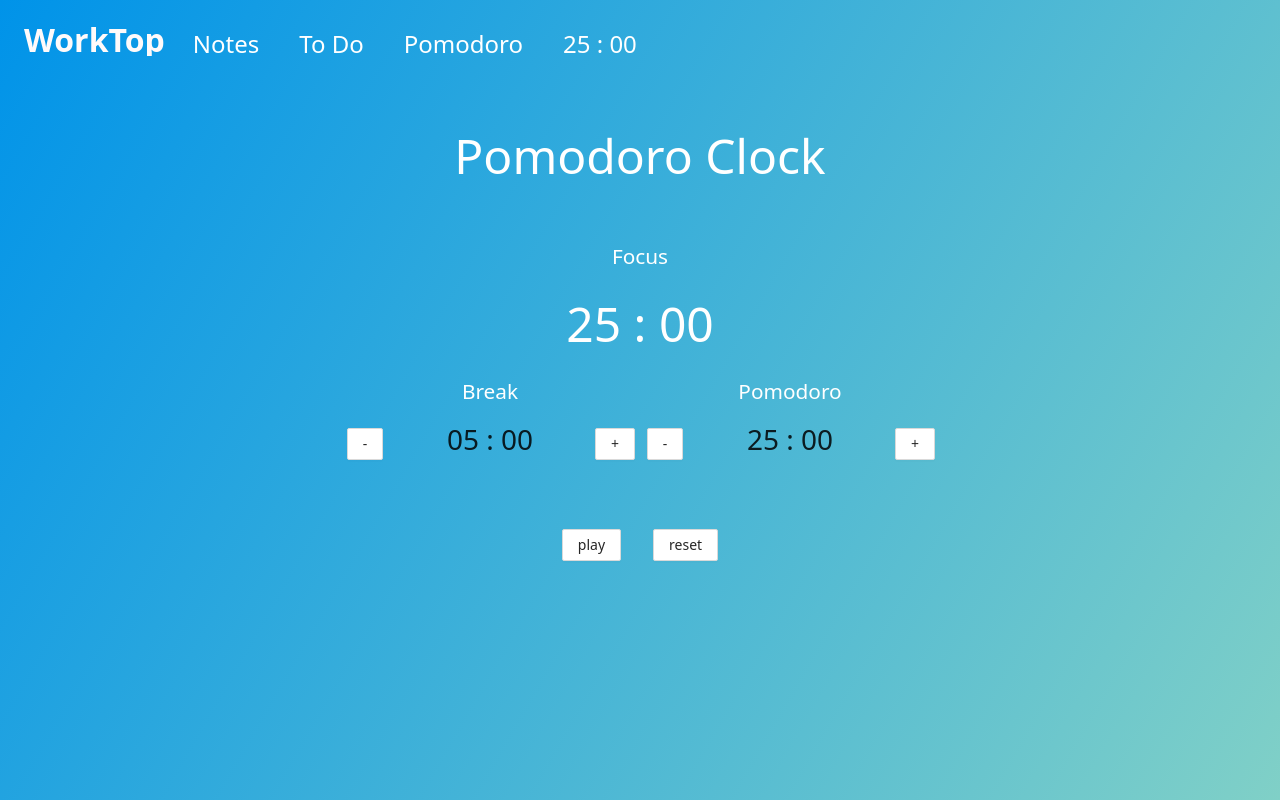
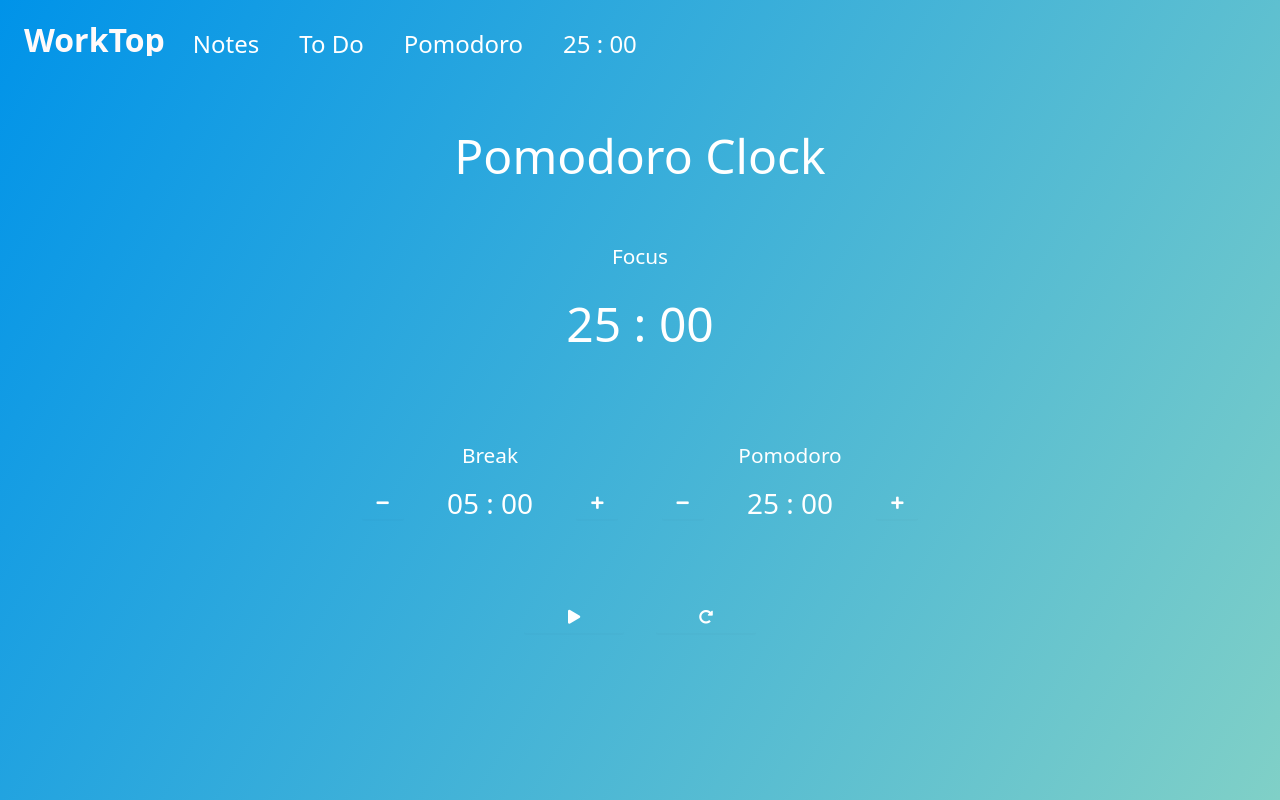
Before and after one commit to wszedziezuber/worktop, a React (Create React App) app: page /pomodoro in a window 1280 px wide. Built offline with nearby package versions, Linux system fonts and the light colour scheme.

Commit message:
components styling, fixed pomodoro clock

```diff
--- a/src/App.js
+++ b/src/App.js
@@ -1,35 +1,40 @@
-import React, { useState, useEffect } from "react";
-import "./App.css";
-import "../node_modules/@fortawesome/fontawesome-free/css/all.css";
-import "../node_modules/antd/dist/antd.css";
-import { PageHeader, Button } from "antd";
-import { nanoid } from "nanoid";
+import React, { useState, useEffect } from 'react';
+import './App.css';
+import '../node_modules/@fortawesome/fontawesome-free/css/all.css';
+import '../node_modules/antd/dist/antd.css';
+import { PageHeader, Button } from 'antd';
+import { nanoid } from 'nanoid';
 
-import { Form } from "./components/Form/Form";
-import { TodoList } from "./components/Todo/TodoList";
-import { PomodoroClock } from "./components/Pomodoro/PomodoroClock";
-import { NotesList } from "./components/Notes/NotesList";
-import { SearchBar } from "./components/Notes/Search";
-import { formatTime } from "./components/Pomodoro/PomodoroClock"
+import { Form } from './components/Form/Form';
+import { TodoList } from './components/Todo/TodoList';
+import { PomodoroClock } from './components/Pomodoro/PomodoroClock';
+import { NotesList } from './components/Notes/NotesList';
+import { SearchBar } from './components/Notes/Search';
+import { formatTime } from './components/Pomodoro/PomodoroClock';
 
-import { BrowserRouter as Router, Switch, Route, Link } from "react-router-dom";
+import {
+	BrowserRouter as Router,
+	Switch,
+	Route,
+	Link,
+	Redirect,
+} from 'react-router-dom';
 
 export default function App() {
 	//App State - ToDo List
-  const [inputText, setInputText] = useState("");
+	const [inputText, setInputText] = useState('');
 	const [todos, setTodos] = useState([]);
-  const [status, setStatus] = useState("all");
+	const [status, setStatus] = useState('all');
 	const [filteredTodos, setFilteredTodos] = useState([]);
 	//App State - Notes
 	const [notes, setNotes] = useState([]);
-  const [searchText, setSearchText] = useState("");
+	const [searchText, setSearchText] = useState('');
 	//App State - Pomodoro
 	const [displayTime, setDisplayTime] = useState(25 * 60);
 	const [breakTime, setBreakTime] = useState(5 * 60);
 	const [sessionTime, setSessionTime] = useState(25 * 60);
 	const [timerOn, setTimerOn] = useState(false);
 	const [onBreak, setOnBreak] = useState(false);
-
 
 	//get Local todos once app starts
 
@@ -46,10 +51,10 @@ export default function App() {
 	//Functions
 	const filterHandler = () => {
 		switch (status) {
-      case "completed":
+			case 'completed':
 				setFilteredTodos(todos.filter((todo) => todo.completed === true));
 				break;
-      case "uncompleted":
+			case 'uncompleted':
 				setFilteredTodos(todos.filter((todo) => todo.completed === false));
 				break;
 			default:
@@ -76,25 +81,24 @@ export default function App() {
 
 	//Save to local storage
 	const saveTodosAndNotes = () => {
-    localStorage.setItem("todos", JSON.stringify(todos));
-    localStorage.setItem("notes", JSON.stringify(notes));
+		localStorage.setItem('todos', JSON.stringify(todos));
+		localStorage.setItem('notes', JSON.stringify(notes));
 	};
 
 	const getLocalTodosAndNotes = () => {
 		if (
-      localStorage.getItem("todos") === null &&
-      localStorage.getItem("notes") === null
+			localStorage.getItem('todos') === null &&
+			localStorage.getItem('notes') === null
 		) {
-      localStorage.setItem("todos", JSON.stringify([]));
-      localStorage.setItem("notes", JSON.stringify([]));
+			localStorage.setItem('todos', JSON.stringify([]));
+			localStorage.setItem('notes', JSON.stringify([]));
 		} else {
-      let todoLocal = JSON.parse(localStorage.getItem("todos"));
-      let notesLocal = JSON.parse(localStorage.getItem("notes"));
+			let todoLocal = JSON.parse(localStorage.getItem('todos'));
+			let notesLocal = JSON.parse(localStorage.getItem('notes'));
 			setTodos(todoLocal);
 			setNotes(notesLocal);
 		}
 	};
-
 
 	//APP
 
@@ -129,19 +133,18 @@ export default function App() {
 							</Link>
 						</a>,
 						<a className="navLink timer">
-            <Link to="/pomodoro">
-              <Button type="text" key="4">
+								<Button type="text" key="">
 									{formatTime(displayTime)}
 								</Button>
-            </Link>
 						</a>,
 					]}
 				></PageHeader>
 
+				<Switch>
+					<Route exact path="/">
+						<Redirect to="/notes" />
+					</Route>
 
-
-
-        <Switch>
 					<Route path="/todo">
 						<h2 className="componentheader">To Do List</h2>
 						<Form
@@ -171,7 +174,6 @@ export default function App() {
 							setOnBreak={setOnBreak}
 							sessionTime={sessionTime}
 							setSessionTime={setSessionTime}
-
 						/>
 					</Route>
 
--- a/src/components/Form/Form.css
+++ b/src/components/Form/Form.css
@@ -2,18 +2,21 @@ form {
     display: flex;
     flex-direction: row;
     justify-content: center;
+    margin-bottom: 60px;
 
 }
 
 form input {
     min-width: 30%;
+
 }
 
 form input, form button {
     padding: 0.5rem;
     font-size: 1.3rem;
+
     border: none;
-    background: white;
+    color: white;
 }
 
 form button {
@@ -24,8 +27,7 @@ form button {
 }
 
 form button:hover {
-    color: white;
-    background: #0093E9;
+    transform: scale(1.3);
 }
 
 form select {
@@ -35,4 +37,15 @@ form select {
     margin-left: 1rem;
     outline: none;
     min-width: 30%;
+    background: none;
+    color: #fff;
 }
+
+.todo-input:focus {
+    outline: none;
+}
+
+.todo-input, .todo-button {
+    background: none;
+    color: #fff;
+}
--- a/src/components/Form/Form.js
+++ b/src/components/Form/Form.js
@@ -1,4 +1,4 @@
-import React, { useState } from 'react';
+import React from 'react';
 import './Form.css'
 
 export const Form = ({inputText, setInputText, todos, setTodos, setStatus}) => {
@@ -25,9 +25,11 @@ export const Form = ({inputText, setInputText, todos, setTodos, setStatus}) => {
         value={inputText}
         onChange={inputTextHandler}
         type="text"
-        className="todo-input" />
+        className="todo-input"
+        placeholder="Add your task..."
+        />
         <button onClick={submitTodoHandler} className="todo-button" type="submit">
-            <i className="fas fa-plus-square"></i>
+            <i className="fas fa-plus"></i>
         </button>
         <div className="select">
             <select onChange={statusHandler} name="todos" className="filter-todo">
--- a/src/components/Notes/AddNote.js
+++ b/src/components/Notes/AddNote.js
@@ -1,4 +1,4 @@
-import React, { useState, useEffect } from "react";
+import React, { useState } from "react";
 
 export const AddNote = ({ handleAddNote }) => {
   const [noteText, setNoteText] = useState("");
--- a/src/components/Notes/Note.js
+++ b/src/components/Notes/Note.js
@@ -1,4 +1,4 @@
-import React, { useState, useEffect } from 'react';
+import React from 'react';
 
 export const Note = ({id, text, date, handleDeleteNote}) => {
     return (
--- a/src/components/Pomodoro/BreakLength.js
+++ b/src/components/Pomodoro/BreakLength.js
@@ -1,4 +1,4 @@
-import React, { useState } from 'react';
+import React from 'react';
 import { Button } from 'antd';
 import './PomodoroClock.css'
 
@@ -13,14 +13,19 @@ export const BreakLength = ({title, changeTime, type, time, formatTime}) => {
             <div className="time-sets">
                 <Button
                 onClick={() => changeTime(-60, type)}
+                style={{ background: "none", color: "#fff", border: "none" }}
                 >
-                    -
+                    <i className="fas fa-minus"></i>
+
                 </Button>
-                <h3>{formatTime(time)}</h3>
+                <h3 className="lengthDisplay">{formatTime(time)}</h3>
                 <Button
+                style={{ background: "none", color: "#fff", border: "none" }}
+
                 onClick={() => changeTime(60, type)}
                 >
-                    +
+                    <i className="fas fa-plus"></i>
+
                 </Button>
             </div>
         </div>
--- a/src/components/Pomodoro/PomodoroClock.css
+++ b/src/components/Pomodoro/PomodoroClock.css
@@ -1,13 +1,19 @@
 .displayTime {
-    color: white;
+    color: #fff;
     font-size: 3rem;
 }
 
+.lengthDisplay {
+    color: #fff;
+}
+
 .time-sets {
-    display: grid;
-    grid-template-columns: 50px 200px 50px;
-    justify-items: center;
-    align-items: center;
+    display: flex;
+    flex-direction: row;
+    justify-content: space-around;
+    min-height: 50px;
+    width: 300px;
+
 }
 
 .length-container {
@@ -15,6 +21,7 @@
     flex-direction: row;
     justify-content: center;
     align-items: center;
+    margin-top: 80px;
 }
 
 .buttons-container {
@@ -27,4 +34,6 @@
 
 .timer-button {
     margin: 0 1rem 0 1rem;
+    min-width: 100px;
+
 }
--- a/src/components/Pomodoro/PomodoroClock.js
+++ b/src/components/Pomodoro/PomodoroClock.js
@@ -1,4 +1,4 @@
-import React, { useState, useEffect } from 'react';
+import React, { useEffect } from 'react';
 import './PomodoroClock.css';
 import { BreakLength } from './BreakLength';
 import { SessionLength } from './SessionLength';
@@ -119,7 +119,6 @@ export const PomodoroClock = ({ displayTime, setDisplayTime, breakTime, setBreak
 		<div>
 			<p>{onBreak ? 'Break' : 'Focus'}</p>
 			<p className="displayTime">{formatTime(displayTime)}</p>
-
 			<div className="length-container">
 				<div>
 					<p>Break</p>
@@ -148,5 +147,6 @@ export const PomodoroClock = ({ displayTime, setDisplayTime, breakTime, setBreak
 				resetTime={resetTime}
 			/>
 		</div>
+
 	);
 };
--- a/src/components/Pomodoro/SessionLength.js
+++ b/src/components/Pomodoro/SessionLength.js
@@ -13,14 +13,20 @@ export const SessionLength = ({title, changeTime, type, time, formatTime}) => {
             <div className="time-sets">
                 <Button
                 onClick={() => changeTime(-60, type)}
+                style={{ background: "none", color: "#fff", border: "none" }}
+
                 >
-                    -
+                    <i className="fas fa-minus"></i>
+
+
                 </Button>
-                <h3>{formatTime(time)}</h3>
+                <h3 className="lengthDisplay">{formatTime(time)}</h3>
                 <Button
+                style={{ background: "none", color: "#fff", border: "none" }}
+
                 onClick={() => changeTime(60, type)}
                 >
-                    +
+                    <i className="fas fa-plus"></i>
                 </Button>
             </div>
         </div>
--- a/src/components/Pomodoro/TimerButtons.js
+++ b/src/components/Pomodoro/TimerButtons.js
@@ -9,18 +9,20 @@ export const TimerButtons = ({timerOn, controlTime, resetTime }) => {
         <div>
         <div className="buttons-container">
         <Button
+            style={{ background: "none", color: "#fff", border: "none" }}
             onClick={controlTime}
             className="timer-button">
 
-            {timerOn ? "pause" : "play"}
+            {timerOn ? <i className="fas fa-pause"></i> : <i className="fas fa-play"></i>}
 
         </Button>
 
         <Button
+        style={{ background: "none", color: "#fff", border: "none" }}
         onClick={resetTime}
         className="timer-button">
 
-        reset
+        <i className="fas fa-redo-alt"></i>
 
         </Button>
 
--- a/src/components/Todo/Todo.css
+++ b/src/components/Todo/Todo.css
@@ -3,6 +3,7 @@
     flex-direction: row;
     justify-content: center;
     margin-top: 2rem;
+    min-width: 20%;
 
 
 }
@@ -16,7 +17,7 @@
     justify-content: center;
     align-items: center;
     list-style-type: none;
-    max-width: 40%;
+    max-width: 30%;
 
 }
 
```
Lines whose indentation alone changed are shown as unchanged.
